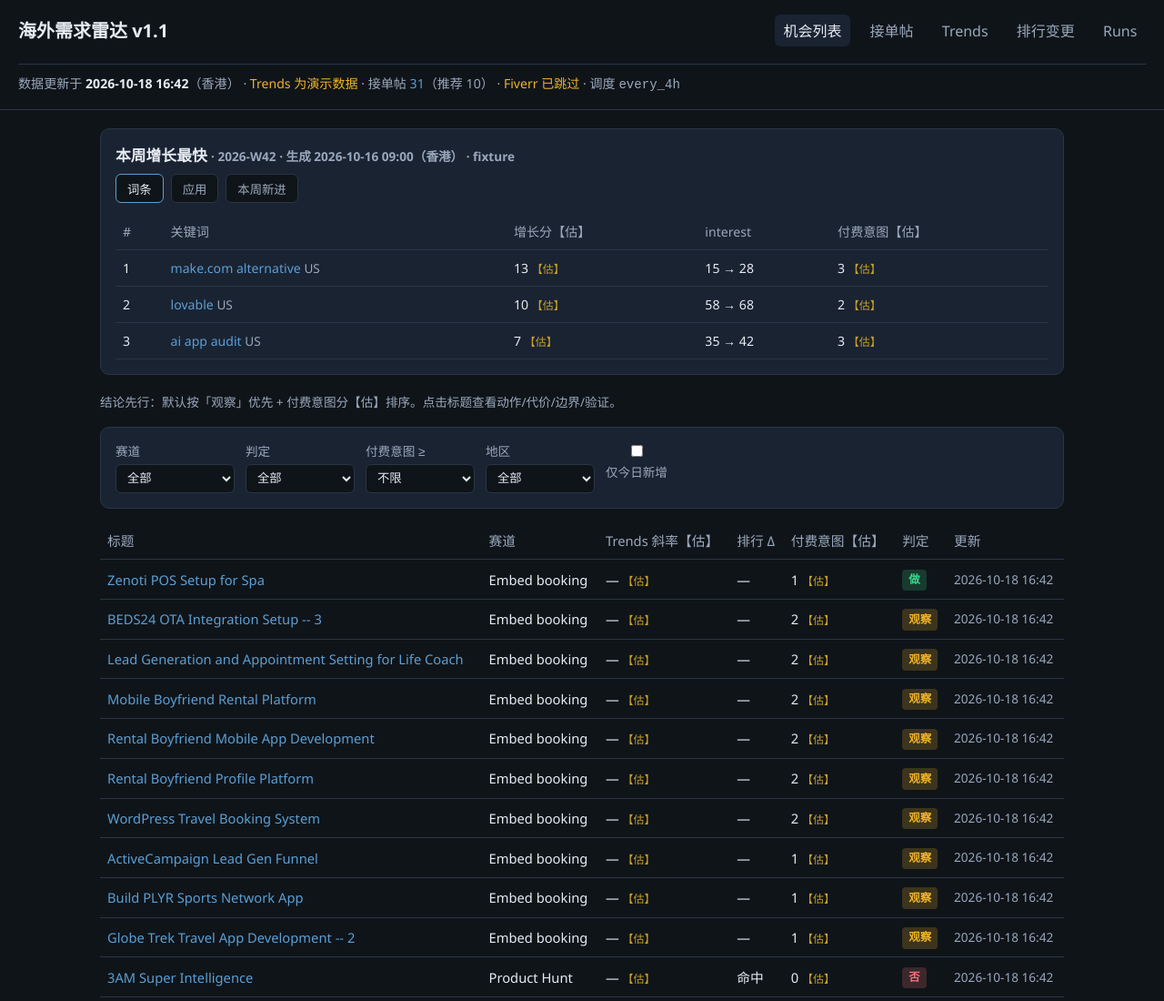
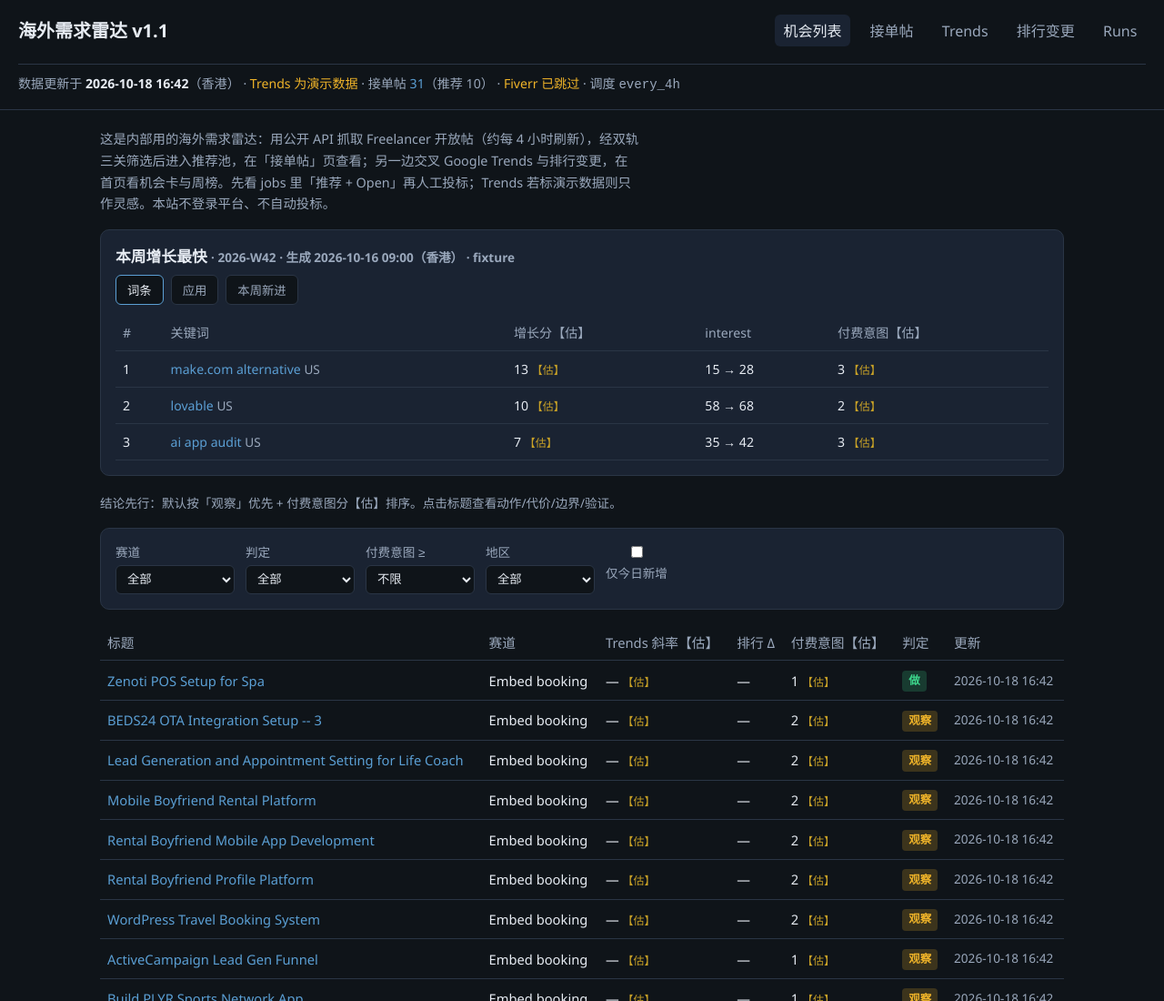
Before and after one commit to gaopfEditer/requirement-trendradar, a plain HTML site: page public/index.html in a window 1280 px wide. Shown: the top 1100 px of the page at 91% size. Drawn offline with Linux system fonts and the light colour scheme.

Commit message:
首页增加中文站点简介 (#8)
Co-authored-by: Cursor Agent <cursoragent@cursor.com>

```diff
--- a/public/assets/style.css
+++ b/public/assets/style.css
@@ -45,6 +45,13 @@ header h1 { margin: 0; font-size: 1.25rem; font-weight: 600; }
   color: var(--muted);
 }
 .site-meta-bar strong { color: var(--text); }
+.site-intro {
+  margin: 0 0 1rem;
+  max-width: 72ch;
+  font-size: 0.9rem;
+  line-height: 1.65;
+  color: var(--muted);
+}
 .weekly-section {
   margin-bottom: 1.25rem;
   padding: 1rem;
--- a/public/index.html
+++ b/public/index.html
@@ -21,6 +21,7 @@
     <div id="site-meta-bar" class="site-meta-bar">加载元数据…</div>
   </header>
   <main>
+    <p class="site-intro">这是内部用的海外需求雷达：用公开 API 抓取 Freelancer 开放帖（约每 4 小时刷新），经双轨三关筛选后进入推荐池，在「接单帖」页查看；另一边交叉 Google Trends 与排行变更，在首页看机会卡与周榜。先看 jobs 里「推荐 + Open」再人工投标；Trends 若标演示数据则只作灵感。本站不登录平台、不自动投标。</p>
     <section class="weekly-section" id="weekly">
       <h2>本周增长最快 <span class="meta" id="weekly-label"></span></h2>
       <div class="weekly-tabs">
```
